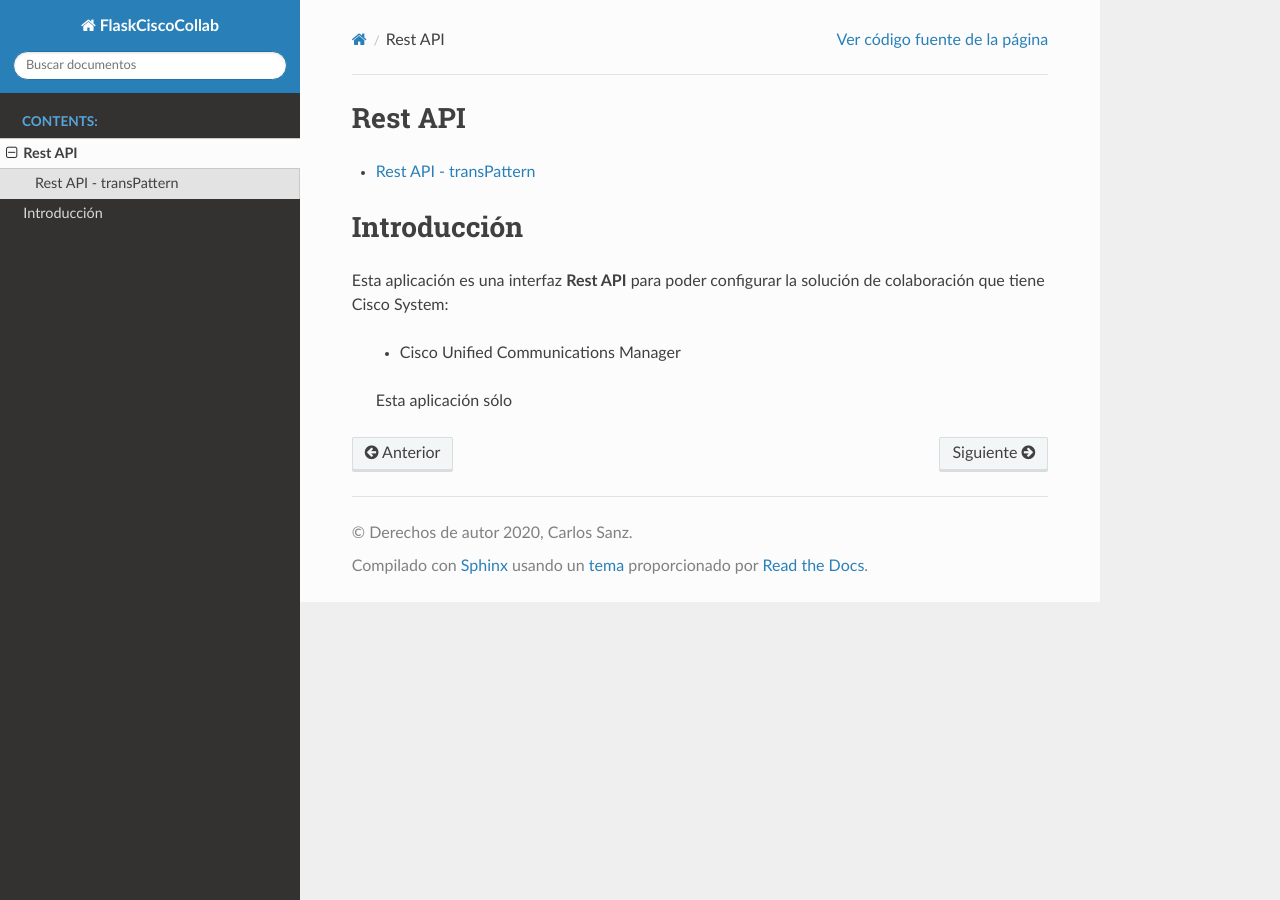
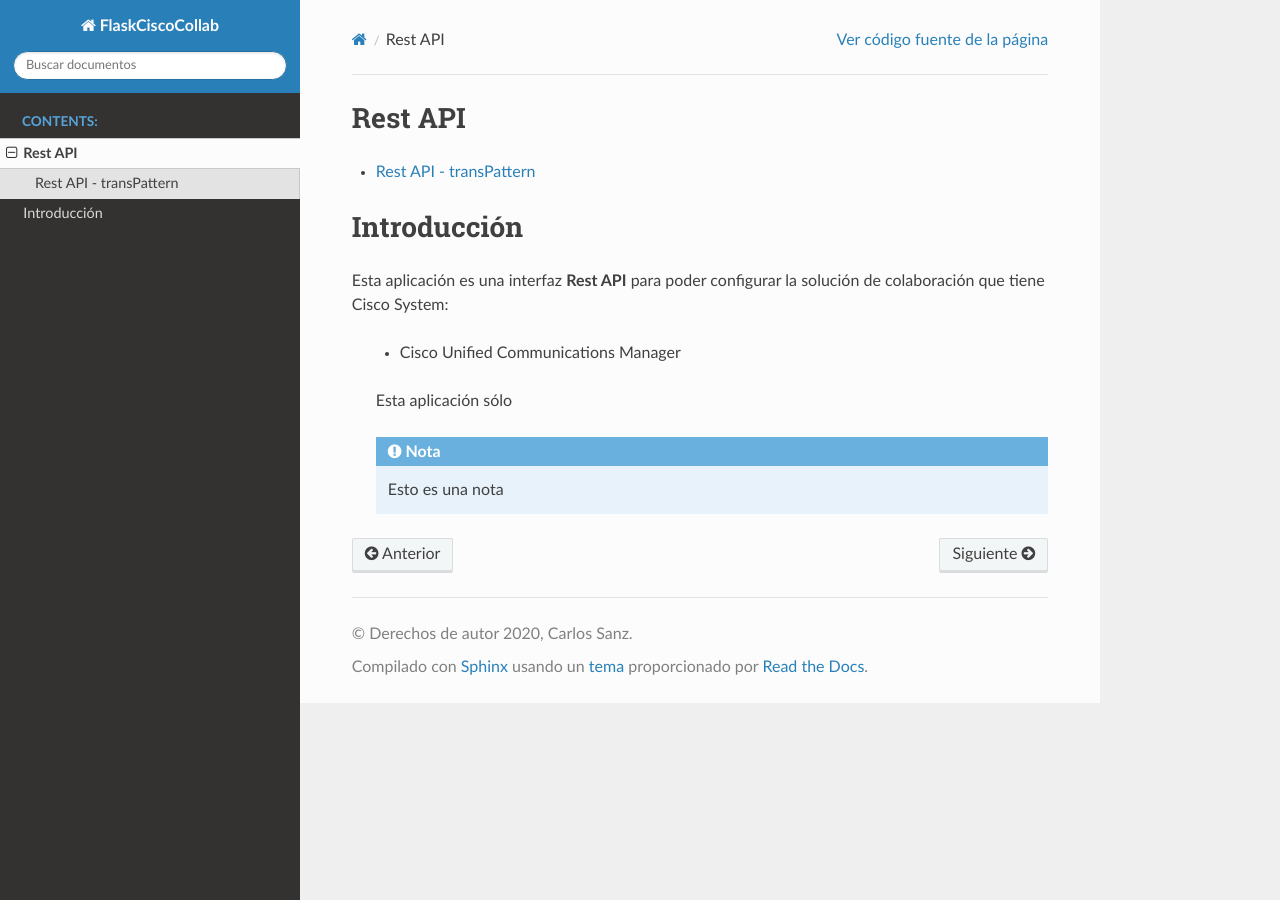
Before and after one commit to sanzcarlos/FlaskCiscoCollab, a Sphinx documentation site: the page built from source/restapi.rst, in a window 1280 px wide. Built offline with Sphinx 7.4.7 and the Read the Docs theme 2.0.0, drawn with Linux system fonts in a browser that asks for light colours.

Commit message:
Sphinx doc

```diff
--- a/source/restapi.rst
+++ b/source/restapi.rst
@@ -5,8 +5,12 @@ Rest API
 
 Introducción
 ============
-Esta aplicación es una interfaz **Rest API** para poder configurar la solución de colaboración que tiene Cisco System:
+Esta aplicación es una interfaz **Rest API** para poder configurar la solución
+de colaboración que tiene Cisco System:
 
  * Cisco Unified Communications Manager
 
  Esta aplicación sólo
+
+ .. note::
+   Esto es una nota
```
